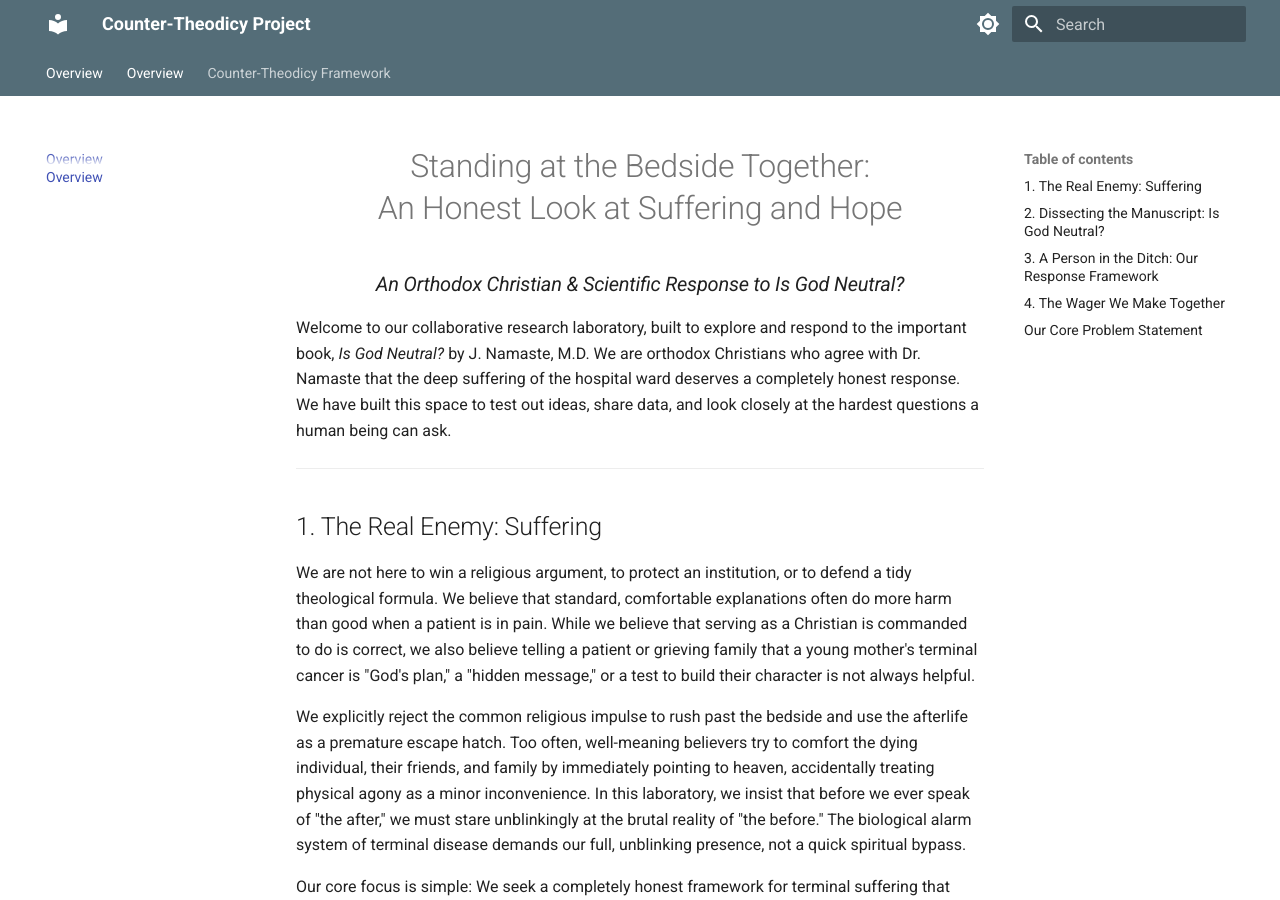
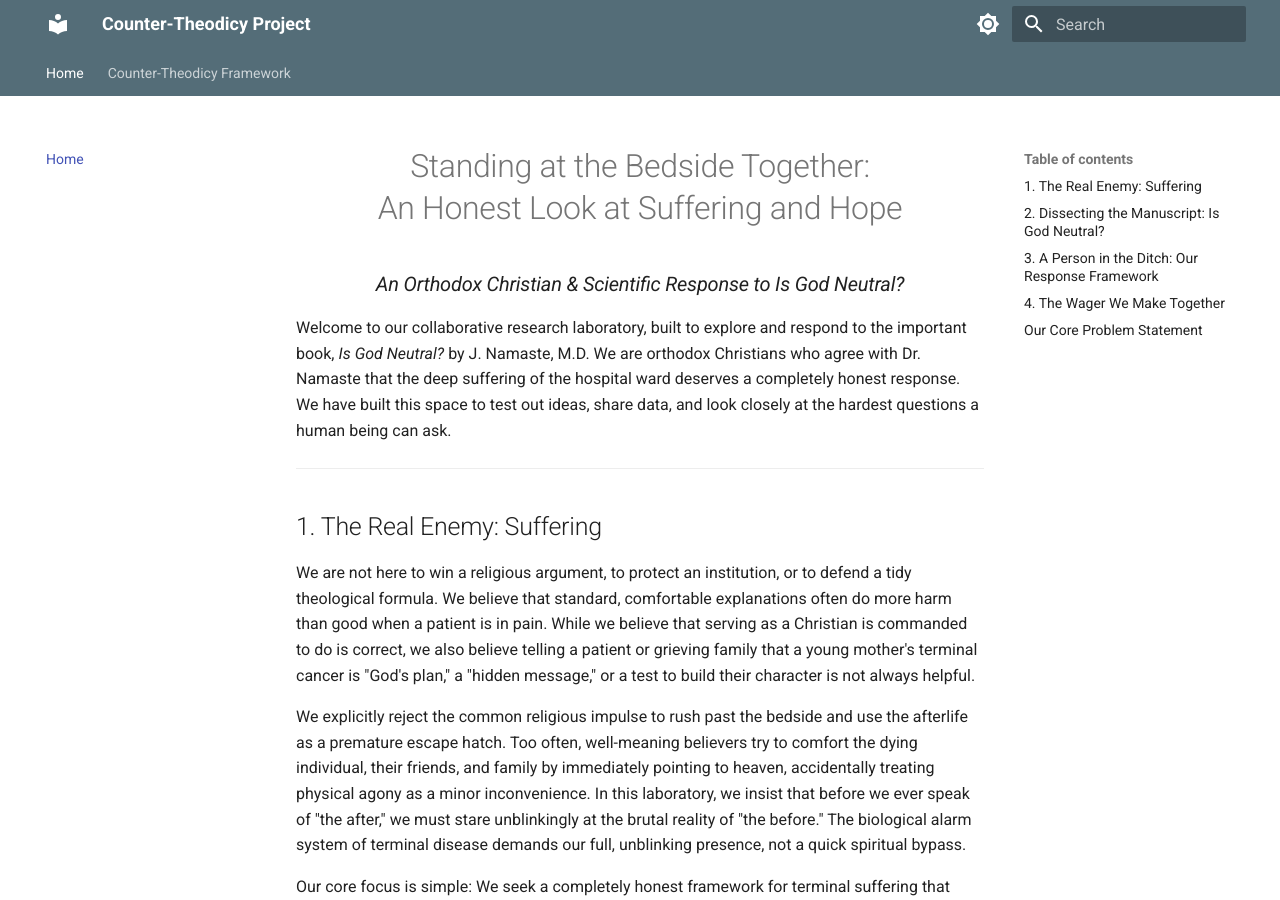
Before and after one commit to acts2020project-beep/counter-theodicy-hub, an MkDocs documentation site: the page built from docs/index.md, in a window 1280 px wide and 900 px high. Built offline with MkDocs 1.6.1 and Material for MkDocs 9.7.7, drawn with Linux system fonts in a browser that asks for light colours; part of the change alters nothing that is shown.

Commit message:
Update mkdocs.yml

```diff
--- a/mkdocs.yml
+++ b/mkdocs.yml
@@ -25,6 +25,5 @@ theme:
     - search.highlight
 
 nav:
-  - Overview: index.md
   - Home: index.md
   - Counter-Theodicy Framework: counter-theodicy.md
```
